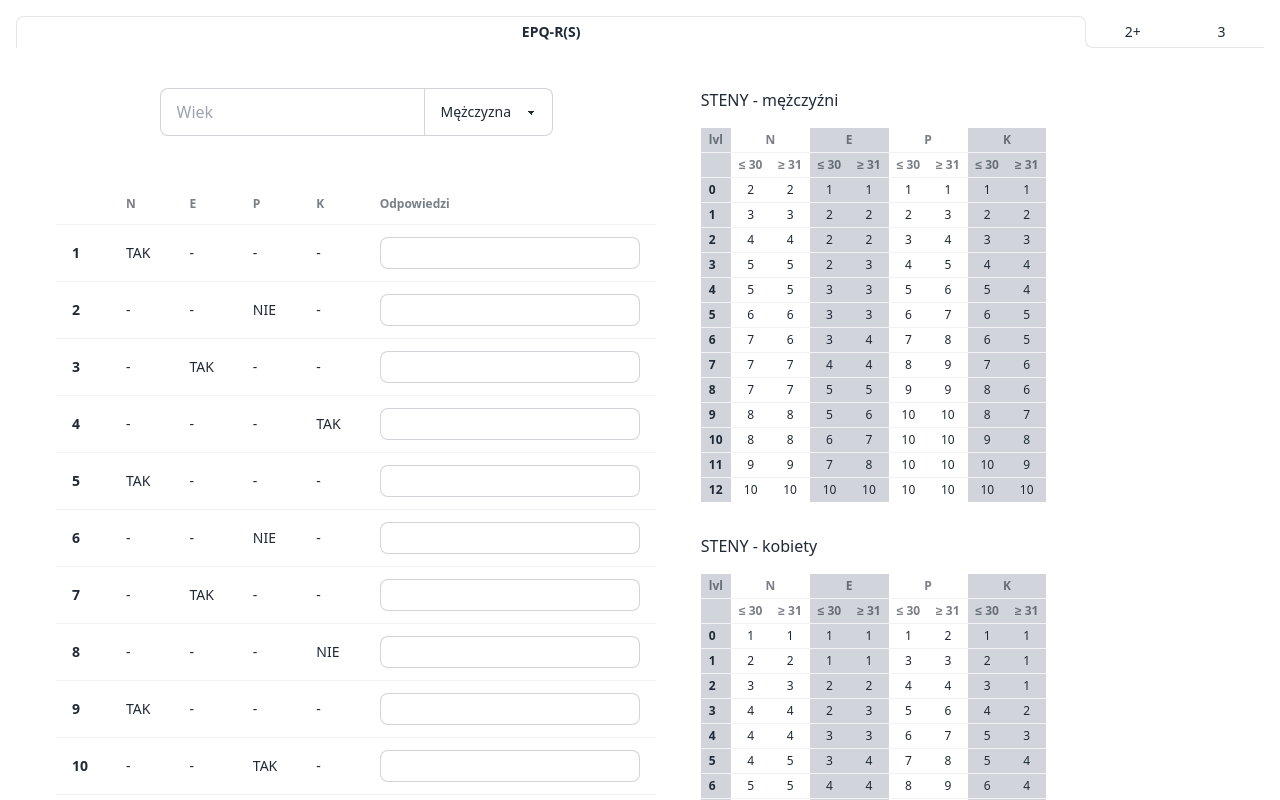
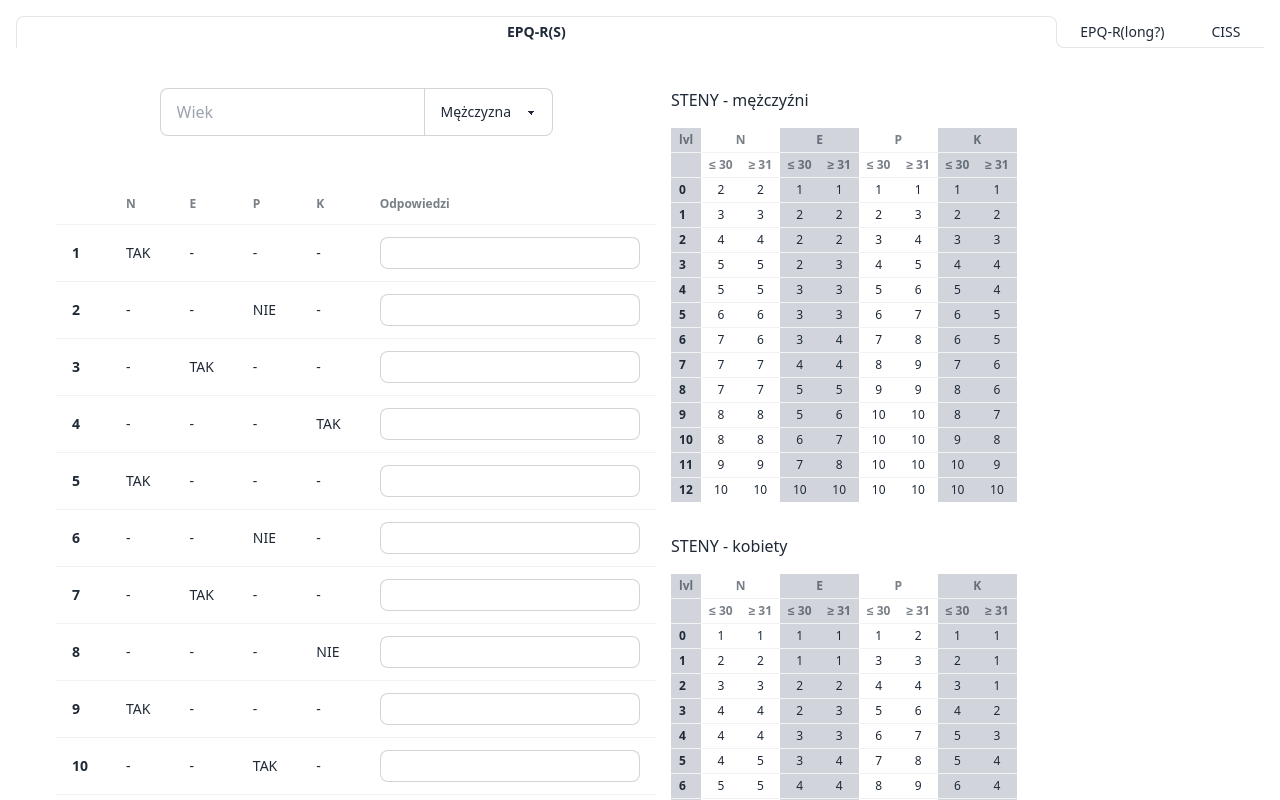
Before and after one commit to symygy/psycho-calc, a React (Vite) app: page / in a window 1280 px wide. Shown: the top 800 px of the page. Built offline with nearby package versions, Linux system fonts and the light colour scheme.

Commit message:
Quick fix in EPQR

```diff
--- a/src/components/EPQR.tsx
+++ b/src/components/EPQR.tsx
@@ -74,9 +74,14 @@ const EPQR: React.FC = () => {
   useEffect(() => {
     if (Object.keys(inputValues).length === 48) {
       calculateMatches();
+    }
+  }, [inputValues, age, sex]);
+
+  useEffect(() => {
+    if (Object.keys(inputValues).length === 48) {
       calculateStens();
     }
-  }, [inputValues, age, sex]);
+  }, [matches]);
 
   const calculateMatches = () => {
     let tempMatches = { N: 0, E: 0, P: 0, K: 0 };
@@ -126,19 +131,20 @@ const EPQR: React.FC = () => {
 
   const calculateStens = () => {
     let tempStens = { N: 0, E: 0, P: 0, K: 0 };
-    let tempSex = []
+    let tempSex = [];
 
     if (sex === "Mężczyzna") {
-      tempSex = stensMenEPQR
+      tempSex = stensMenEPQR;
     } else {
       tempSex = stensWomenEPQR;
     }
 
     if (tempSex.length === 0) {
-      console.error("Lista ze stenami pusta")
+      console.error("Lista ze stenami pusta");
     }
 
     tempSex.map((item, index) => {
+      console.log(matches);
       if (Number(age) < 31) {
         if (matches.N === index) tempStens.N = item.N.below;
         if (matches.E === index) tempStens.E = item.E.below;
@@ -151,8 +157,7 @@ const EPQR: React.FC = () => {
         if (matches.K === index) tempStens.K = item.K.above;
       }
     });
-
-    return setStens(tempStens);
+    setStens(tempStens);
   };
 
   return (
--- a/src/components/TabView.tsx
+++ b/src/components/TabView.tsx
@@ -19,14 +19,14 @@ const TabView = () => {
           className={`tab ${tabActive === 1 ? "tab-active font-bold" : ""}`}
           onClick={() => setTabActive(1)}
         >
-          2+
+          EPQ-R(long?)
         </a>
         <a
           role="tab"
           className={`tab ${tabActive === 2 ? "tab-active font-bold" : ""}`}
           onClick={() => setTabActive(2)}
         >
-          3
+          CISS
         </a>
         <div className="p-10">
           {tabActive === 0 && (
```
